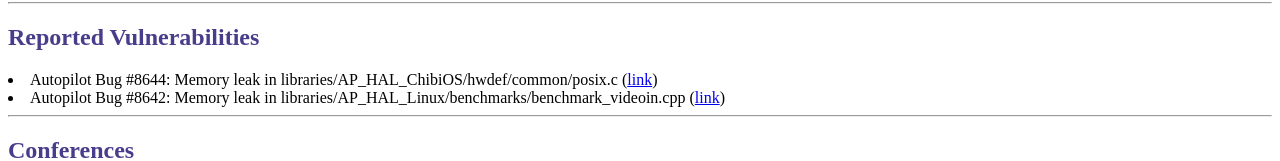
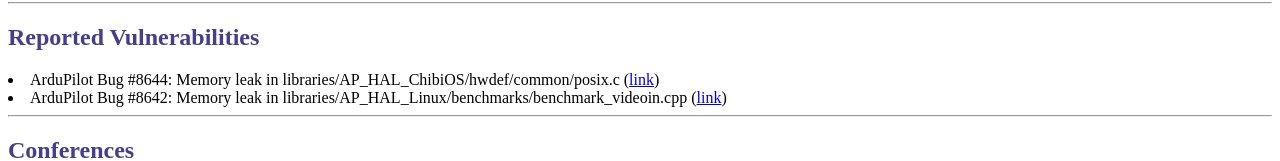
Before and after one commit to KimHyungSub/kimhyungsub.github.io, a plain HTML site: page index.html in a window 1280 px wide. Shown: the part 2243-2404 px from the top of the page. Drawn offline with Linux system fonts and the light colour scheme.

Commit message:
Update index.html

```diff
--- a/index.html
+++ b/index.html
@@ -182,8 +182,8 @@
     <hr>
 
     <h2>Reported Vulnerabilities</h2>
-      <li>Autopilot Bug #8644: Memory leak in libraries/AP_HAL_ChibiOS/hwdef/common/posix.c (<a href="https://github.com/ArduPilot/ardupilot/issues/8644" target="_blank">link</a>)</li>
-      <li>Autopilot Bug #8642: Memory leak in libraries/AP_HAL_Linux/benchmarks/benchmark_videoin.cpp (<a href="https://github.com/ArduPilot/ardupilot/issues/8642" target="_blank">link</a>)</li>
+      <li>ArduPilot Bug #8644: Memory leak in libraries/AP_HAL_ChibiOS/hwdef/common/posix.c (<a href="https://github.com/ArduPilot/ardupilot/issues/8644" target="_blank">link</a>)</li>
+      <li>ArduPilot Bug #8642: Memory leak in libraries/AP_HAL_Linux/benchmarks/benchmark_videoin.cpp (<a href="https://github.com/ArduPilot/ardupilot/issues/8642" target="_blank">link</a>)</li>
     <hr>
 
     <h2>Conferences</h2>
```
